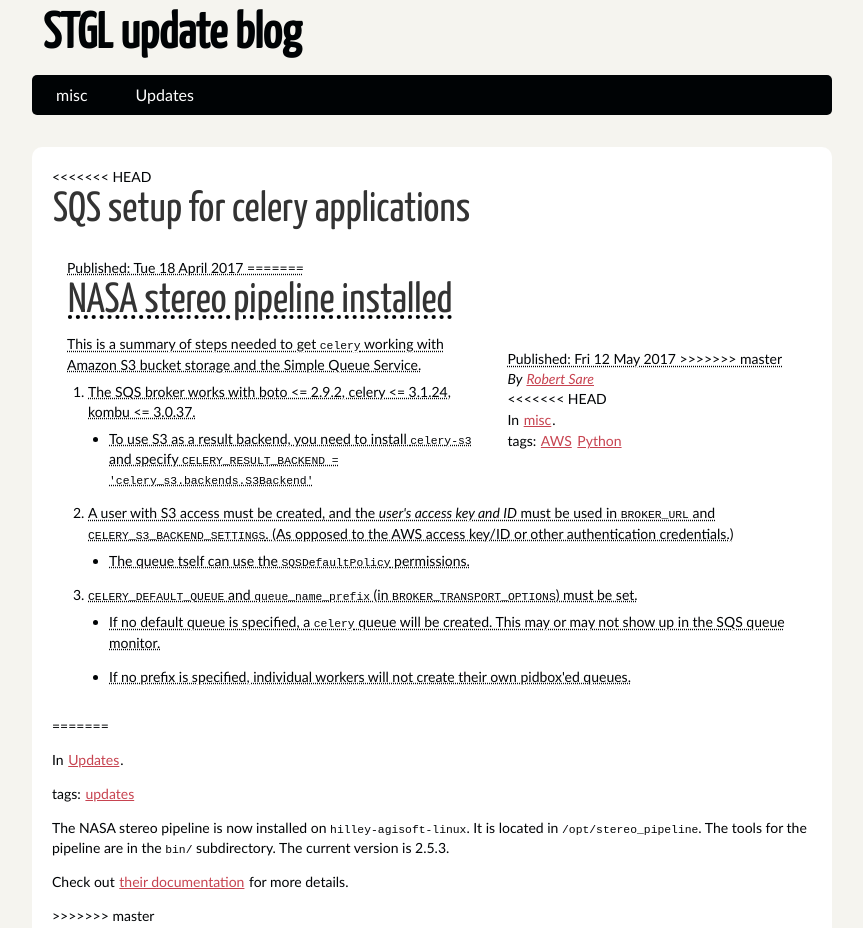
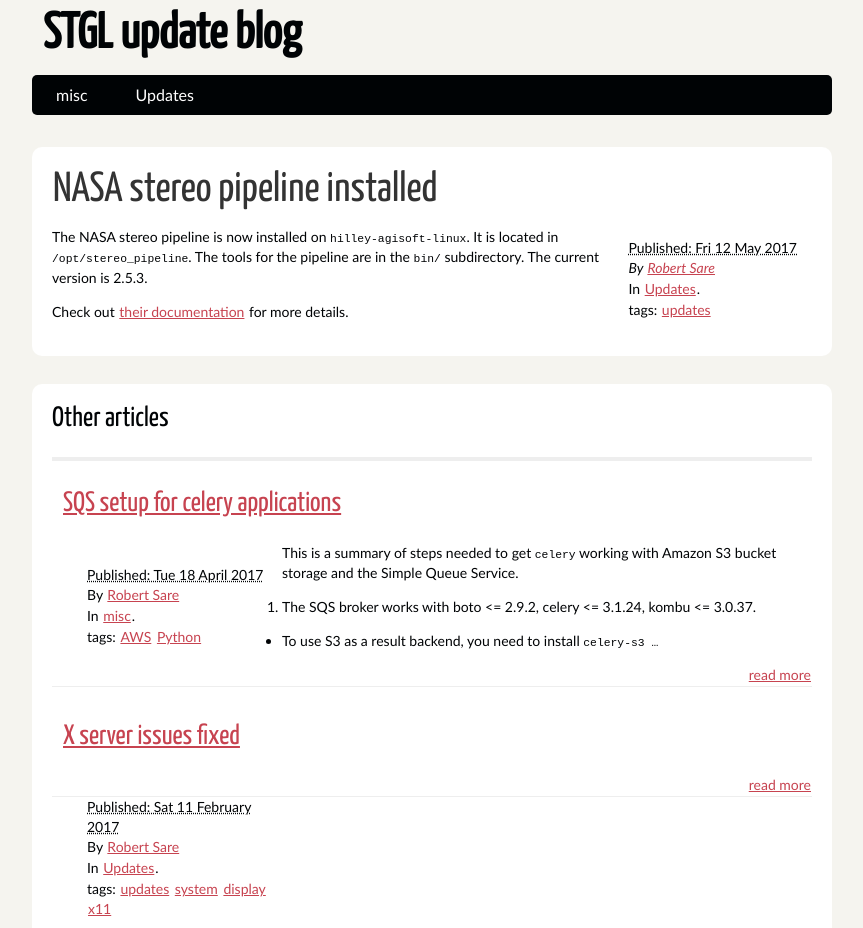
Before and after one commit to rmsare/stgl-updates, a plain HTML site: page index.html in a window 1280 px wide. Shown: the top 928 px of the page, without its empty margins (208-1071 px from the left). Drawn offline with Linux system fonts and the light colour scheme.

Commit message:
Fix index page

```diff
--- a/index.html
+++ b/index.html
@@ -21,53 +21,19 @@
 
             <aside id="featured" class="body">
                 <article>
-<<<<<<< HEAD
-                    <h1 class="entry-title"><a href="https://rmsare.github.io/stgl-updates/sqs-setup.html">SQS setup for celery applications</a></h1>
-<footer class="post-info">
-        <abbr class="published" title="2017-04-18T13:22:00-07:00">
-                Published: Tue 18 April 2017
-=======
                     <h1 class="entry-title"><a href="https://rmsare.github.io/stgl-updates/new-software.html">NASA stereo pipeline installed</a></h1>
 <footer class="post-info">
         <abbr class="published" title="2017-05-12T08:20:00-07:00">
                 Published: Fri 12 May 2017
->>>>>>> master
         </abbr>
 
         <address class="vcard author">
                 By                         <a class="url fn" href="https://rmsare.github.io/stgl-updates/author/robert-sare.html">Robert Sare</a>
         </address>
-<<<<<<< HEAD
-<p>In <a href="https://rmsare.github.io/stgl-updates/category/misc.html">misc</a>.</p>
-<p>tags: <a href="https://rmsare.github.io/stgl-updates/tag/aws.html">AWS</a> <a href="https://rmsare.github.io/stgl-updates/tag/python.html">Python</a> </p>
-</footer><!-- /.post-info --><p>This is a summary of steps needed to get <code>celery</code> working with Amazon S3 bucket storage and the Simple Queue Service.</p>
-<ol>
-<li>
-<p>The SQS broker works with boto &lt;= 2.9.2, celery &lt;= 3.1.24, kombu &lt;= 3.0.37. </p>
-<ul>
-<li>To use S3 as a result backend, you need to install <code>celery-s3</code> and specify <code>CELERY_RESULT_BACKEND = 'celery_s3.backends.S3Backend'</code></li>
-</ul>
-</li>
-<li>
-<p>A user with S3 access must be created, and the <em>user's access key and ID</em> must be used in <code>BROKER_URL</code> and <code>CELERY_S3_BACKEND_SETTINGS</code>. (As opposed to the AWS access key/ID or other authentication credentials.)</p>
-<ul>
-<li>The queue tself can use the <code>SQSDefaultPolicy</code> permissions.</li>
-</ul>
-</li>
-<li>
-<p><code>CELERY_DEFAULT_QUEUE</code> and <code>queue_name_prefix</code> (in <code>BROKER_TRANSPORT_OPTIONS</code>) must be set. </p>
-<ul>
-<li>If no default queue is specified, a <code>celery</code> queue will be created. This may or may not show up in the SQS queue monitor. </li>
-<li>If no prefix is specified, individual workers will not create their own pidbox'ed queues.</li>
-</ul>
-</li>
-</ol>                </article>
-=======
 <p>In <a href="https://rmsare.github.io/stgl-updates/category/updates.html">Updates</a>.</p>
 <p>tags: <a href="https://rmsare.github.io/stgl-updates/tag/updates.html">updates</a> </p>
 </footer><!-- /.post-info --><p>The NASA stereo pipeline is now installed on <code>hilley-agisoft-linux</code>. It is located in <code>/opt/stereo_pipeline</code>. The tools for the pipeline are in the <code>bin/</code> subdirectory. The current version is 2.5.3.</p>
 <p>Check out <a href="http://byss.ndc.nasa.gov/stereopipeline/binaries/asp_book-2.5.3.pdf">their documentation</a> for more details.</p>                </article>
->>>>>>> master
             </aside><!-- /#featured -->
                 <section id="content" class="body">
                     <h1>Other articles</h1>
@@ -76,8 +42,6 @@
 
             <li><article class="hentry">
                 <header>
-<<<<<<< HEAD
-=======
                     <h1><a href="https://rmsare.github.io/stgl-updates/sqs-setup.html" rel="bookmark"
                            title="Permalink to SQS setup for celery applications">SQS setup for celery applications</a></h1>
                 </header>
@@ -105,7 +69,6 @@
 
             <li><article class="hentry">
                 <header>
->>>>>>> master
                     <h1><a href="https://rmsare.github.io/stgl-updates/x-issues.html" rel="bookmark"
                            title="Permalink to X server issues fixed">X server issues fixed</a></h1>
                 </header>
```
